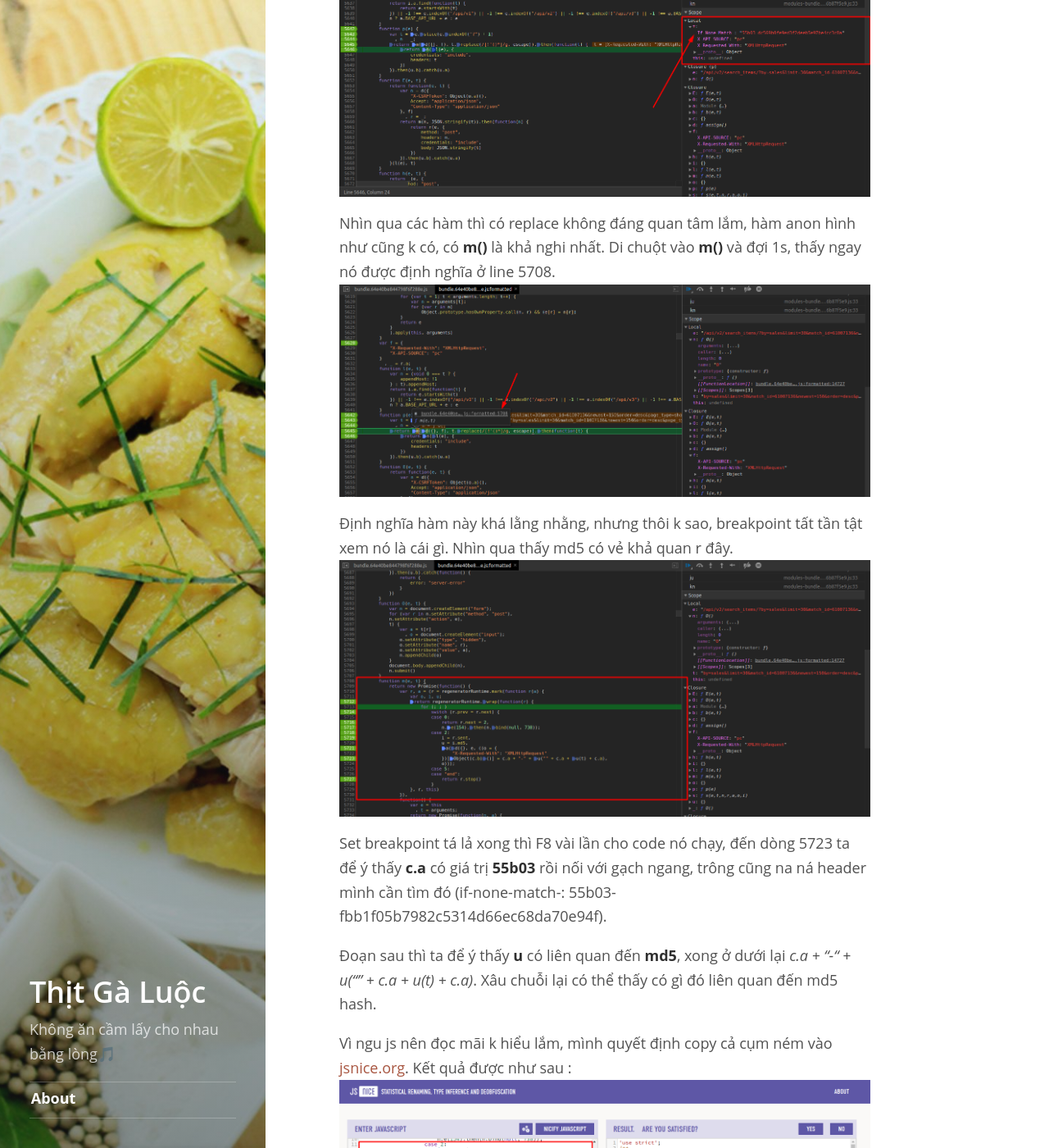
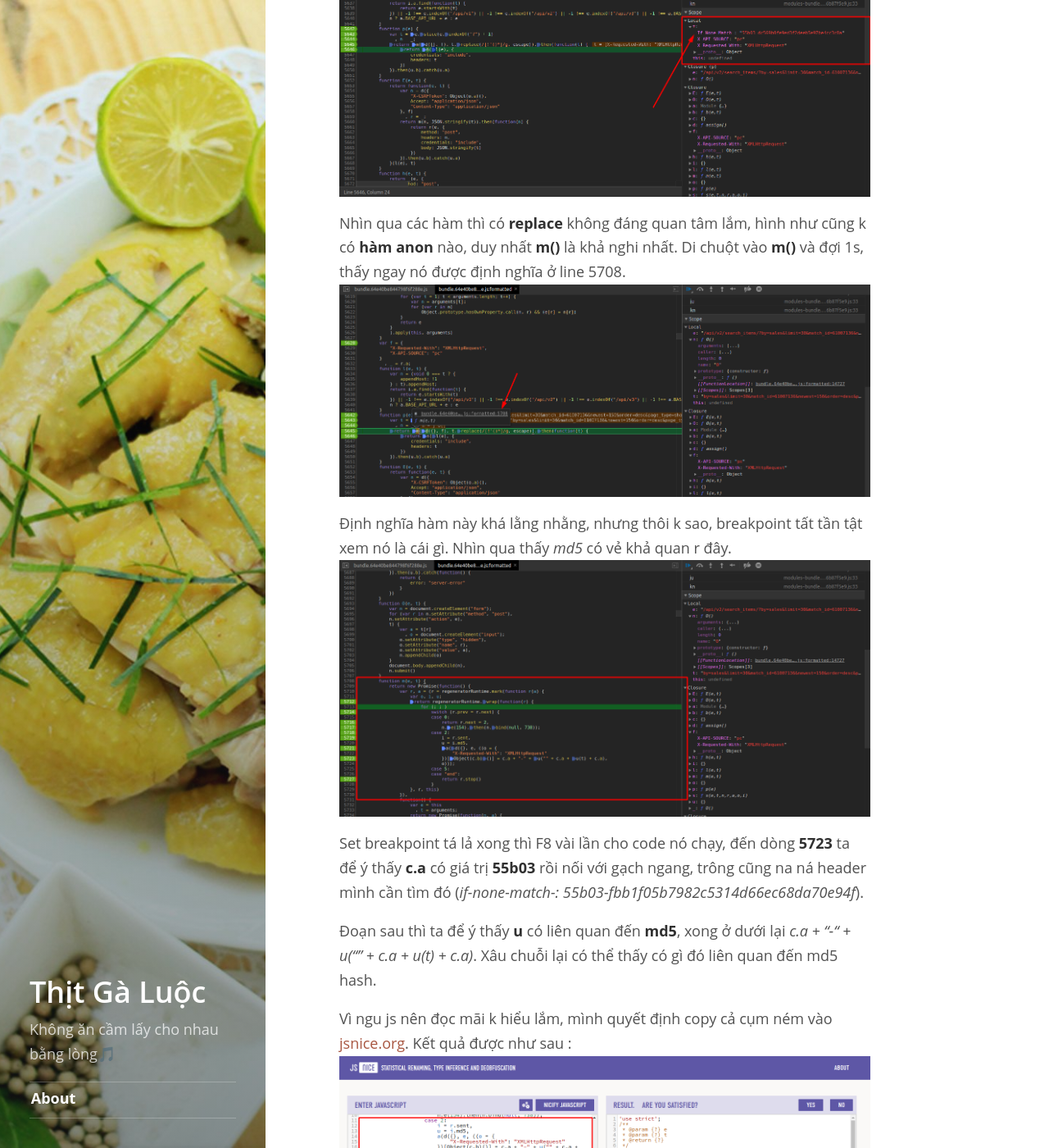
Before and after one commit to thit-ga-luoc/thitgaluoc.github.io, a Jekyll site: the page built from _posts/2019-10-12-Reverse-engineer-ecommerce-site's-anti-scraping-mechanism.md, in a window 1280 px wide and 1400 px high, scrolled down 5144 px. Shown: the whole window at 82% size. Built offline with Jekyll 4.4.1, drawn with Linux system fonts in a browser that asks for light colours; some of the changed text lies outside the part shown.

Commit message:
Update 2019-10-12-Reverse-engineer-ecommerce-site's-anti-scraping-mechanism.md

```diff
--- a/_posts/2019-10-12-Reverse-engineer-ecommerce-site's-anti-scraping-mechanism.md
+++ b/_posts/2019-10-12-Reverse-engineer-ecommerce-site's-anti-scraping-mechanism.md
@@ -48,19 +48,19 @@ Click click một hồi ta thấy hàm không tên anonymous có vẻ khá khả
 
 Thực hiện lại các thao tác trên website (chuyển trang để gọi lại API), ta thấy từ dòng 5645 biến **f** không có header if-none-match thì sang dòng 5646 đã có biến **f**, do đó việc tính toán if-none-match chắc chắn thực hiện ở line 5645.
 ![enter image description here](http://thitgaluoc.com/public/img/xoppi_8.png)
-Nhìn qua các hàm thì có replace không đáng quan tâm lắm, hàm anon hình như cũng k có, có **m()** là khả nghi nhất. Di chuột vào **m()** và đợi 1s, thấy ngay nó được định nghĩa ở line 5708.
+Nhìn qua các hàm thì có **replace** không đáng quan tâm lắm, hình như cũng k có **hàm anon** nào, duy nhất **m()** là khả nghi nhất. Di chuột vào **m()** và đợi 1s, thấy ngay nó được định nghĩa ở line 5708.
 ![enter image description here](http://thitgaluoc.com/public/img/xoppi_10.png)
-Định nghĩa hàm này khá lằng nhằng, nhưng thôi k sao, breakpoint tất tần tật xem nó là cái gì. Nhìn qua thấy md5 có vẻ khả quan r đây.
+Định nghĩa hàm này khá lằng nhằng, nhưng thôi k sao, breakpoint tất tần tật xem nó là cái gì. Nhìn qua thấy *md5* có vẻ khả quan r đây.
 ![enter image description here](http://thitgaluoc.com/public/img/xoppi_11.png)
-Set breakpoint tá lả xong thì F8 vài lần cho code nó chạy, đến dòng 5723 ta để ý thấy **c.a** có giá trị **55b03** rồi nối với gạch ngang, trông cũng na ná header mình cần tìm đó (if-none-match-: 55b03-fbb1f05b7982c5314d66ec68da70e94f).
+Set breakpoint tá lả xong thì F8 vài lần cho code nó chạy, đến dòng **5723** ta để ý thấy **c.a** có giá trị **55b03** rồi nối với gạch ngang, trông cũng na ná header mình cần tìm đó (*if-none-match-: 55b03-fbb1f05b7982c5314d66ec68da70e94f*).
 
 Đoạn sau thì ta để ý thấy **u** có liên quan đến **md5**, xong ở dưới lại *c.a + "-" + u("" + c.a + u(t) + c.a)*. Xâu chuỗi lại có thể thấy có gì đó liên quan đến md5 hash.
 
 Vì ngu js nên đọc mãi k hiểu lắm, mình quyết định copy cả cụm ném vào [jsnice.org](http://jsnice.org/). Kết quả được như sau :
 ![enter image description here](http://thitgaluoc.com/public/img/xoppi_13.png)
-Bingo, có vẻ như công thức là if-none-match = 55b03-md5_hash(55b03+t+55b03)
+Bingo, có vẻ như công thức là **if-none-match = 55b03-md5_hash(55b03+t+55b03)**
 
-t là gì thì lại F8 vài lần nữa cho qua line 5723 nêu trên, thấy ngay t chính là query string của endpoint đang truy cập vào hehe.
+**t** là gì thì lại F8 vài lần nữa cho qua line **5723** nêu trên, thấy ngay **t** chính là *query string* của endpoint đang truy cập vào hehe.
 ![enter image description here](https://raw.githubusercontent.com/thit-ga-luoc/thitgaluoc.github.io/master/public/img/xoppi_18.png)
 
 Xong tut, các bạn có thể kiểm tra lại bằng cách lấy query string tính theo công thức trên, đảm bảo ăn. Còn đây là sàn nào thì xem kĩ ảnh biết ngay thôi!!!
```
